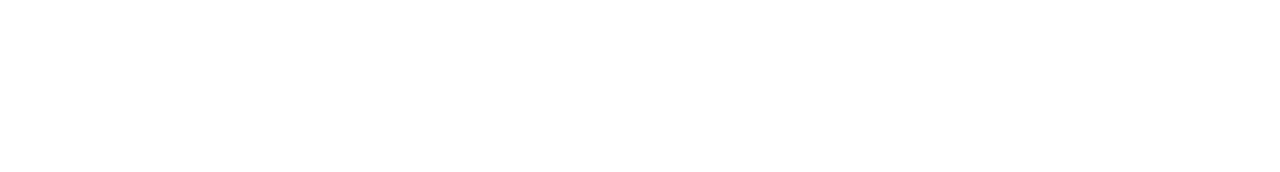
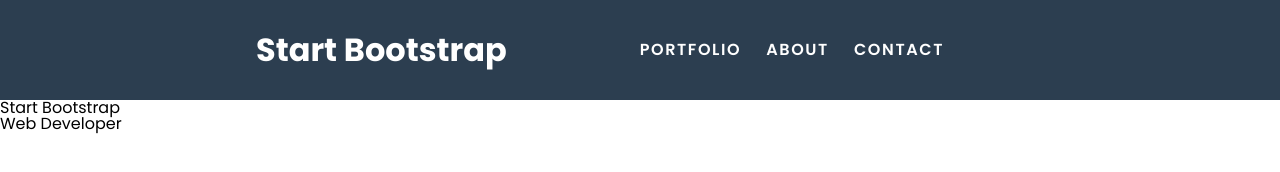
Before and after one commit to harundogdu/freelancer-portfolio-website, a plain HTML site: page index.html in a window 1280 px wide. Drawn offline with Linux system fonts and the light colour scheme.

Commit message:
navbar done

```diff
--- a/dist/scss/base/_reset.scss
+++ b/dist/scss/base/_reset.scss
@@ -0,0 +1,128 @@
+html,
+body,
+div,
+span,
+applet,
+object,
+iframe,
+h1,
+h2,
+h3,
+h4,
+h5,
+h6,
+p,
+blockquote,
+pre,
+a,
+abbr,
+acronym,
+address,
+big,
+cite,
+code,
+del,
+dfn,
+em,
+img,
+ins,
+kbd,
+q,
+s,
+samp,
+small,
+strike,
+strong,
+sub,
+sup,
+tt,
+var,
+b,
+u,
+i,
+center,
+dl,
+dt,
+dd,
+ol,
+ul,
+li,
+fieldset,
+form,
+label,
+legend,
+table,
+caption,
+tbody,
+tfoot,
+thead,
+tr,
+th,
+td,
+article,
+aside,
+canvas,
+details,
+embed,
+figure,
+figcaption,
+footer,
+header,
+hgroup,
+menu,
+nav,
+output,
+ruby,
+section,
+summary,
+time,
+mark,
+audio,
+video {
+  margin: 0;
+  padding: 0;
+  border: 0;
+  font-size: 100%;
+  font: inherit;
+  vertical-align: baseline;
+}
+/* HTML5 display-role reset for older browsers */
+article,
+aside,
+details,
+figcaption,
+figure,
+footer,
+header,
+hgroup,
+menu,
+nav,
+section {
+  display: block;
+}
+body {
+  line-height: 1;
+}
+ol,
+ul {
+  list-style: none;
+}
+blockquote,
+q {
+  quotes: none;
+}
+blockquote:before,
+blockquote:after,
+q:before,
+q:after {
+  content: "";
+  content: none;
+}
+table {
+  border-collapse: collapse;
+  border-spacing: 0;
+}
+a {
+  text-decoration: none;
+  color: inherit;
+}
--- a/dist/scss/base/_root.scss
+++ b/dist/scss/base/_root.scss
@@ -0,0 +1,11 @@
+@import url("https://fonts.googleapis.com/css2?family=Poppins:wght@300;400;500;600;700;800;900&display=swap");
+* {
+  margin: 0;
+  padding: 0;
+  box-sizing: border-box;
+  font-family: "Poppins", sans-serif !important;
+}
+
+body {
+  font-family: "Poppins", sans-serif !important;
+}
--- a/dist/scss/layout/_navbar.scss
+++ b/dist/scss/layout/_navbar.scss
@@ -0,0 +1,26 @@
+nav {
+  @include container;
+  @include flex(space-between);
+  background-color: $light-black;
+  position: relative;
+  height: 100px;
+  .brand-logo {
+    font-size: 2rem;
+    color: $white;
+    font-weight: $bold;
+    margin-left: 15rem;
+  }
+  ul {
+    @include flex;
+    position: relative;
+    column-gap: 25px;
+    margin-right: 20rem;
+    li a {
+      color: $white;
+      font-size: 1rem;
+      font-weight: $semiBold;
+      letter-spacing: 0.1rem;
+      text-transform: uppercase;
+    }
+  }
+}
--- a/dist/scss/style.css
+++ b/dist/scss/style.css
@@ -1 +1,184 @@
-/*# sourceMappingURL=style.css.map */
+@import url("https://fonts.googleapis.com/css2?family=Poppins:wght@300;400;500;600;700;800;900&display=swap");
+* {
+  margin: 0;
+  padding: 0;
+  box-sizing: border-box;
+  font-family: "Poppins", sans-serif !important;
+}
+
+body {
+  font-family: "Poppins", sans-serif !important;
+}
+
+html,
+body,
+div,
+span,
+applet,
+object,
+iframe,
+h1,
+h2,
+h3,
+h4,
+h5,
+h6,
+p,
+blockquote,
+pre,
+a,
+abbr,
+acronym,
+address,
+big,
+cite,
+code,
+del,
+dfn,
+em,
+img,
+ins,
+kbd,
+q,
+s,
+samp,
+small,
+strike,
+strong,
+sub,
+sup,
+tt,
+var,
+b,
+u,
+i,
+center,
+dl,
+dt,
+dd,
+ol,
+ul,
+li,
+fieldset,
+form,
+label,
+legend,
+table,
+caption,
+tbody,
+tfoot,
+thead,
+tr,
+th,
+td,
+article,
+aside,
+canvas,
+details,
+embed,
+figure,
+figcaption,
+footer,
+header,
+hgroup,
+menu,
+nav,
+output,
+ruby,
+section,
+summary,
+time,
+mark,
+audio,
+video {
+  margin: 0;
+  padding: 0;
+  border: 0;
+  font-size: 100%;
+  font: inherit;
+  vertical-align: baseline;
+}
+
+/* HTML5 display-role reset for older browsers */
+article,
+aside,
+details,
+figcaption,
+figure,
+footer,
+header,
+hgroup,
+menu,
+nav,
+section {
+  display: block;
+}
+
+body {
+  line-height: 1;
+}
+
+ol,
+ul {
+  list-style: none;
+}
+
+blockquote,
+q {
+  quotes: none;
+}
+
+blockquote:before,
+blockquote:after,
+q:before,
+q:after {
+  content: "";
+  content: none;
+}
+
+table {
+  border-collapse: collapse;
+  border-spacing: 0;
+}
+
+a {
+  text-decoration: none;
+  color: inherit;
+}
+
+nav {
+  width: 100%;
+  max-width: 1920px;
+  margin: 0;
+  padding: 0 1rem;
+  display: flex;
+  align-items: center;
+  justify-content: space-between;
+  flex-direction: row;
+  background-color: rgb(44, 62, 80);
+  position: relative;
+  height: 100px;
+}
+nav .brand-logo {
+  font-size: 2rem;
+  color: #ffffff;
+  font-weight: 700;
+  margin-left: 15rem;
+}
+nav ul {
+  display: flex;
+  align-items: center;
+  justify-content: center;
+  flex-direction: row;
+  position: relative;
+  -moz-column-gap: 25px;
+       column-gap: 25px;
+  margin-right: 20rem;
+}
+nav ul li a {
+  color: #ffffff;
+  font-size: 1rem;
+  font-weight: 600;
+  letter-spacing: 0.1rem;
+  text-transform: uppercase;
+}/*# sourceMappingURL=style.css.map */
--- a/index.html
+++ b/index.html
@@ -7,5 +7,36 @@
     <title>Freelancer Portfolio</title>
     <link rel="stylesheet" href="dist/scss/style.css" />
   </head>
-  <body></body>
+  <body>
+    <!-- Navbar Start -->
+    <nav id="navbar">
+      <div class="brand-logo">
+        <a href="index.html">Start Bootstrap</a>
+      </div>
+      <ul>
+        <li><a href="">Portfolio</a></li>
+        <li><a href="">About</a></li>
+        <li><a href="">Contact</a></li>
+      </ul>
+    </nav>
+    <!-- Navbar End -->
+    <!-- Header Start -->
+    <header>
+      <h1>Start Bootstrap</h1>
+      <h3>Web Developer</h3>
+    </header>
+    <!-- Header End -->
+    <!-- Portfolio Start -->
+    <section id="portfolio"></section>
+    <!-- Portfolio End -->
+    <!-- About Start -->
+    <section id="about"></section>
+    <!-- About End -->
+    <!-- Contact Start -->
+    <section id="Contact"></section>
+    <!-- Contact End -->
+    <!-- Footer Start -->
+    <footer></footer>
+    <!-- Footer End -->
+  </body>
 </html>
```
Also changed, not shown: dist/scss/style.scss (+10 -0 lines), dist/scss/utils/_mixins.scss (+12 -0 lines), dist/scss/utils/_variables.scss (+19 -0 lines), dist/scss/layout/_header.scss (added), dist/scss/layout/_main.scss (deleted), dist/scss/layout/_portfolio.scss (added), 1 other file.
